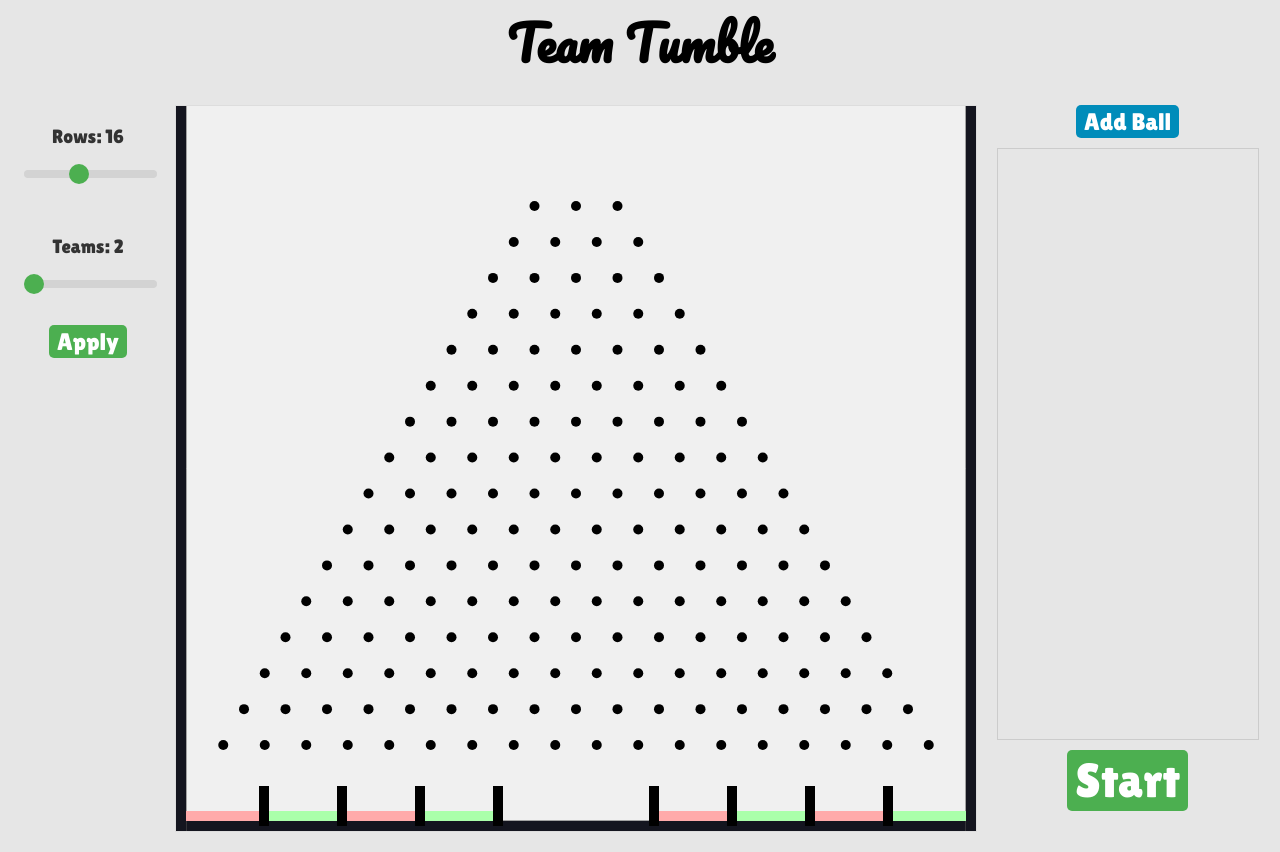
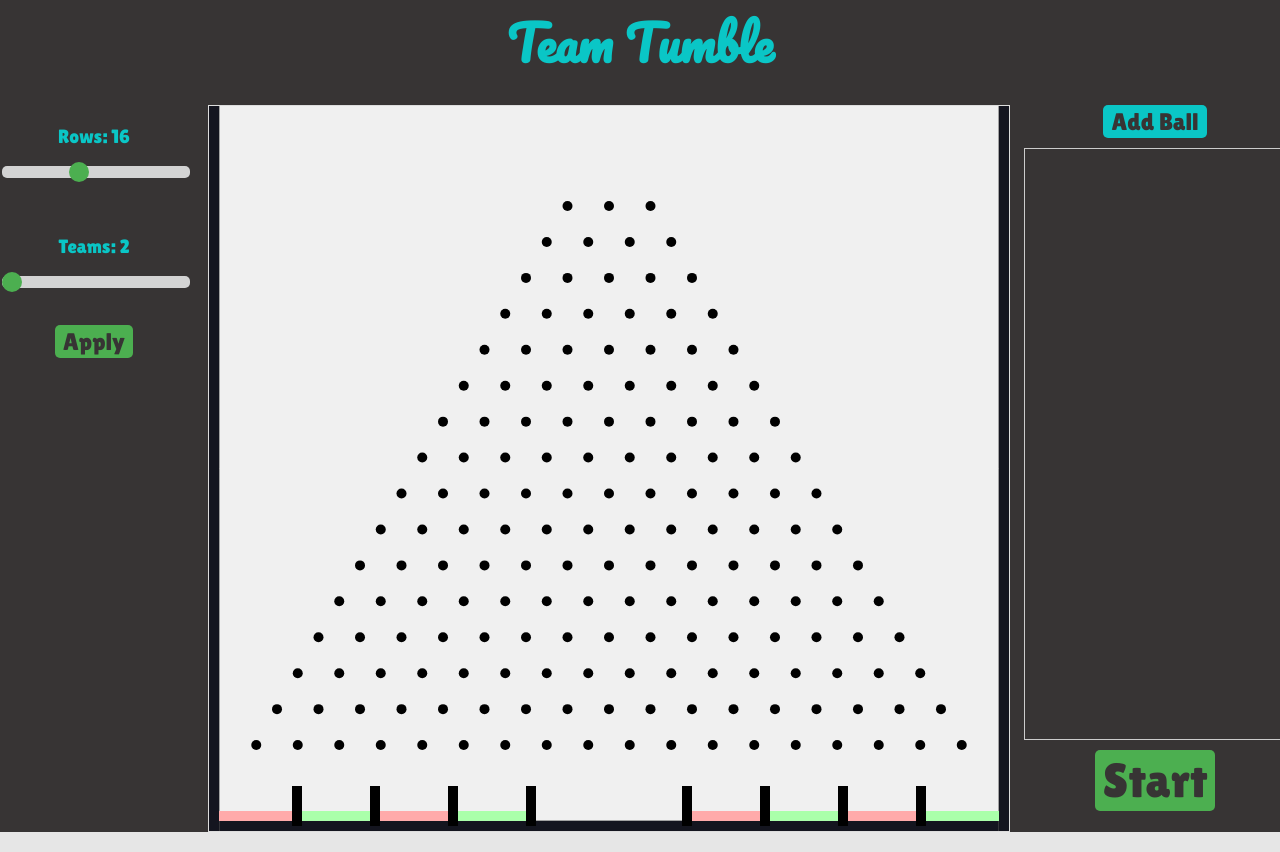
Before and after one commit to Lukasbygmal/TeamTumble, a Vue app in the folder team_tumble/: page / in a window 1280 px wide. Built offline with nearby package versions, Linux system fonts and the light colour scheme.

Commit message:
Centering, Colors and modal updates

```diff
--- a/team_tumble/src/App.vue
+++ b/team_tumble/src/App.vue
@@ -22,10 +22,13 @@ export default {
   font-family: Lilita-One, Pacifico;
   margin: 0;
   padding: 0;
+  background-color:	#373434;
 }
 
 h1 {
   margin: 0;
   font-size: 48px;
+  color: #0AC6C6;
 }
+
 </style>
--- a/team_tumble/src/components/Board.vue
+++ b/team_tumble/src/components/Board.vue
@@ -5,7 +5,7 @@
       <div class="modal-content">
         <h2>Results</h2>
         <div class="team-results">
-          <div class="team" v-for="(balls, teamId) in capturedBalls" :key="teamId" v-if="balls.length > 0">
+          <div v-for="(balls, teamId) in capturedBalls" v-show="teamId < teams" :key="teamId" class="team">
             <h3>Team {{ teamId + 1 }}</h3>
             <ul>
               <li v-for="ball in balls" :key="ball.name">
@@ -14,7 +14,7 @@
             </ul>
           </div>
         </div>
-        <button @click="closeResults">Close</button>
+        <StandardButton label="Close" fontSize="24px" color="primary" @click="closeResults" />
       </div>
     </div>
   </div>
@@ -23,6 +23,7 @@
 <script setup lang="ts">
 import { ref, onMounted, onBeforeUnmount, watch, defineExpose } from 'vue';
 import Matter, { Engine, Render, World, Bodies, Runner, Events } from 'matter-js';
+import StandardButton from '@/components/StandardButton.vue';
 
 const props = defineProps<{ rows: number; teams: number; balls: { id: number; name: string; color: string }[] }>();
 const ballQueue = ref([...props.balls]);
@@ -340,6 +341,36 @@ onBeforeUnmount(() => {
   border-radius: 8px;
   text-align: center;
   box-shadow: 0 4px 6px rgba(0, 0, 0, 0.1);
+  font-family: 'Lilita One', cursive;
+  font-size: 18px;
+  padding: 20px;
+}
+
+.team-results {
+  display: grid;
+  grid-template-columns: repeat(2, 1fr);
+  gap: 20px;
+  margin: 20px 0;
+}
+
+.team {
+  padding: 15px;
+  border-radius: 8px;
+  box-shadow: 0 2px 4px rgba(0, 0, 0, 0.1);
+}
+
+.team h3 {
+  margin-bottom: 10px;
+}
+
+.team ul {
+  list-style-type: none;
+  padding: 0;
+  margin: 0;
+}
+
+.team li {
+  margin-bottom: 5px;
 }
 
 button {
--- a/team_tumble/src/components/CustomSlider.vue
+++ b/team_tumble/src/components/CustomSlider.vue
@@ -31,14 +31,14 @@ defineEmits(['update:modelValue']);
     font-family: 'Lilita One', cursive;
     display: block;
     margin-bottom: 10px;
-    color: #333;
+    color: #0AC6C6;
     font-size: 1.2em;
 }
 
 .slider {
     -webkit-appearance: none;
     width: 100%;
-    height: 8px;
+    height: 12px;
     border-radius: 5px;
     background: #d3d3d3;
     outline: none;
@@ -59,7 +59,7 @@ defineEmits(['update:modelValue']);
     width: 20px;
     height: 20px;
     border-radius: 50%;
-    background: #4caf50;
+    background: #0AC6C6;
     cursor: pointer;
     transition: background .2s ease-in-out;
     border: none;
--- a/team_tumble/src/components/Layout.vue
+++ b/team_tumble/src/components/Layout.vue
@@ -88,6 +88,7 @@ const removeBall = (index: number) => {
 }
 
 .sidebar {
+  width: 250px;
   display: flex;
   flex-direction: column;
   align-items: center;
--- a/team_tumble/src/components/StandardButton.vue
+++ b/team_tumble/src/components/StandardButton.vue
@@ -35,16 +35,16 @@
 
   .primary {
     background-color: #4caf50;
-    color: white;
+    color: #373434
   }
 
   .secondary {
-    background-color: #008cba;
-    color: white;
+    background-color: #0AC6C6;
+    color: #373434;
   }
 
   .danger {
     background-color: #f44336;
-    color: white;
+    color: #373434;
   }
   </style>
```
